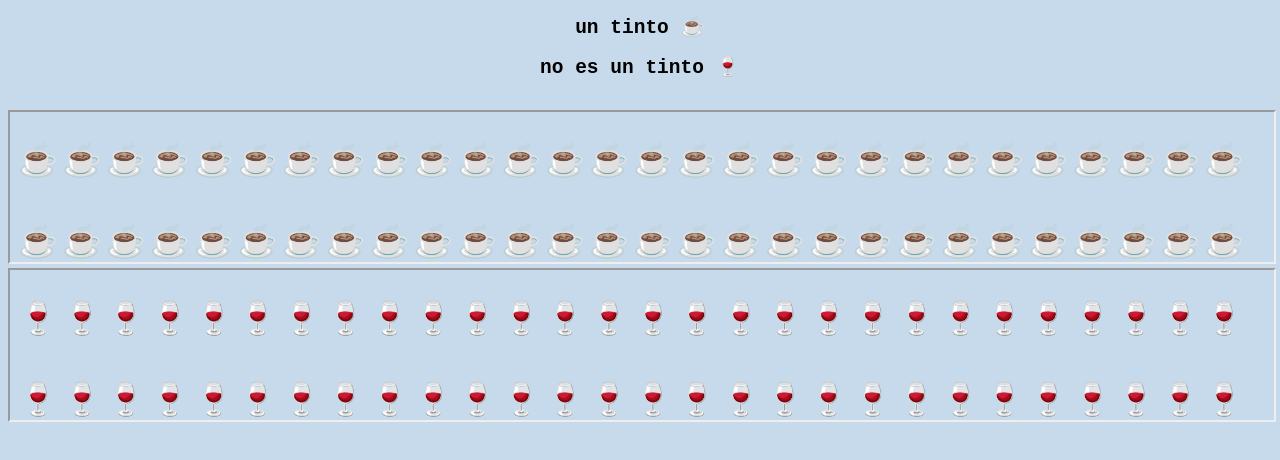
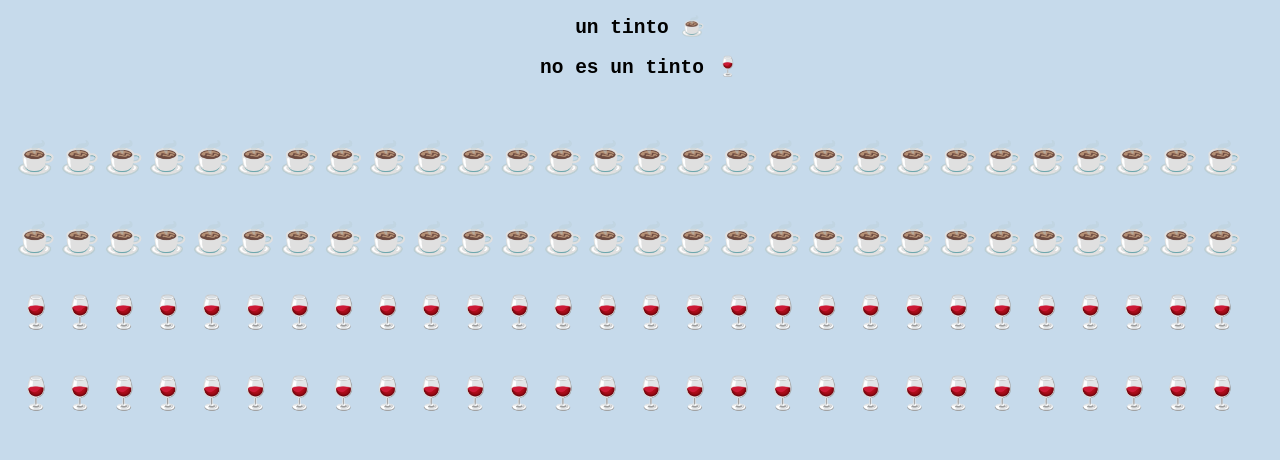
Before and after one commit to diegoruidajo/RUIDAJO, a plain HTML site: page tinto.html in a window 1280 px wide. Shown: the part 50-510 px from the top of the page. Drawn offline with Linux system fonts and the light colour scheme.

Commit message:
Update tinto.html

```diff
--- a/tinto.html
+++ b/tinto.html
@@ -9,8 +9,8 @@
       background-color: rgb(198, 218, 235);
       font-family: monospace;
     }
-    iframe:focus {
-      outline: none;
+    iframe {
+      border: none;
      }
     @keyframes tintotinto {
       0% {background-color: rgb(148, 94, 58);color: teal;text-align: left;}
```
